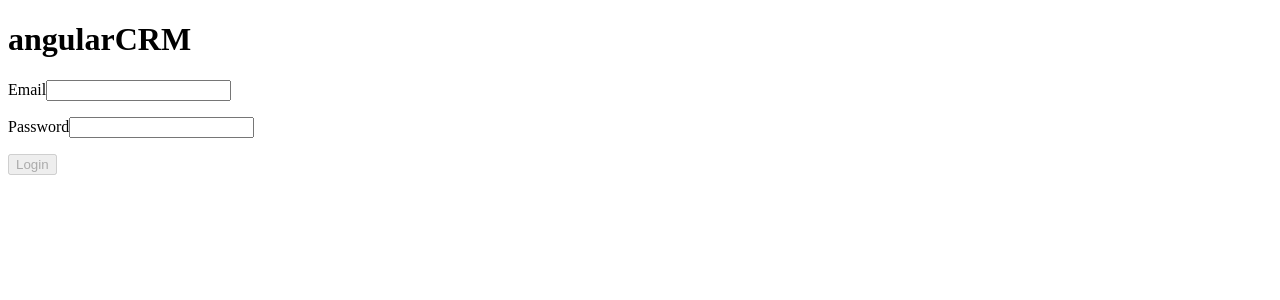
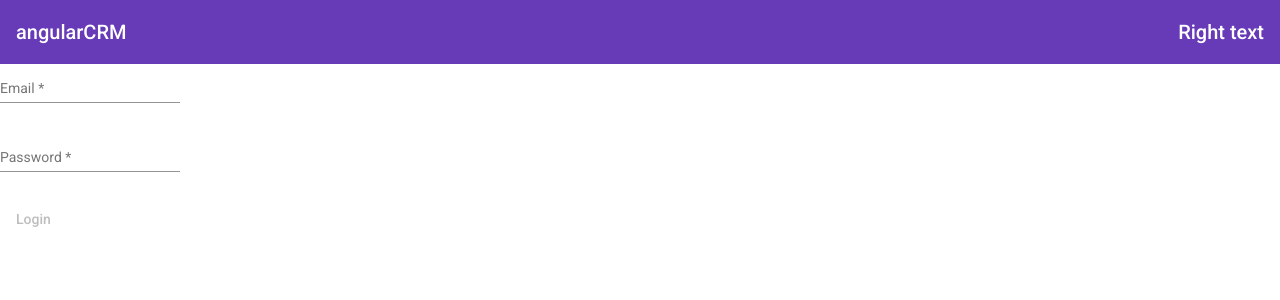
Before and after one commit to jollivetc/angularCRM-JULY, an Angular app: page / in a window 1280 px wide. Shown: the top 300 px of the page. Built offline with nearby package versions, Linux system fonts and the light colour scheme.

Commit message:
material

```diff
--- a/angular.json
+++ b/angular.json
@@ -31,6 +31,7 @@
               "src/assets"
             ],
             "styles": [
+              "./node_modules/@angular/material/prebuilt-themes/deeppurple-amber.css",
               "src/styles.scss"
             ],
             "scripts": []
@@ -99,6 +100,7 @@
               "src/assets"
             ],
             "styles": [
+              "./node_modules/@angular/material/prebuilt-themes/deeppurple-amber.css",
               "src/styles.scss"
             ],
             "scripts": []
--- a/package.json
+++ b/package.json
@@ -11,10 +11,12 @@
   "private": true,
   "dependencies": {
     "@angular/animations": "~13.2.0",
+    "@angular/cdk": "^13.3.9",
     "@angular/common": "~13.2.0",
     "@angular/compiler": "~13.2.0",
     "@angular/core": "~13.2.0",
     "@angular/forms": "~13.2.0",
+    "@angular/material": "^13.3.9",
     "@angular/platform-browser": "~13.2.0",
     "@angular/platform-browser-dynamic": "~13.2.0",
     "@angular/router": "~13.2.0",
--- /dev/null
+++ b/src/app/app-material.module.ts
@@ -0,0 +1,14 @@
+import { NgModule } from '@angular/core';
+import {MatToolbarModule} from '@angular/material/toolbar'
+import {MatFormFieldModule} from '@angular/material/form-field'
+import {MatButtonModule} from '@angular/material/button'
+import {MatInputModule} from '@angular/material/input'
+
+const importExport = [MatToolbarModule, MatFormFieldModule, MatButtonModule, MatInputModule]
+
+@NgModule({
+  declarations: [],
+  imports: importExport,
+  exports: importExport
+})
+export class AppMaterialModule { }
--- a/src/app/app.component.html
+++ b/src/app/app.component.html
@@ -1,3 +1,8 @@
-<h1>{{title}}</h1>
+<mat-toolbar color="primary">
+  <span>{{title}}</span>
+  <span class="fill-remaining-space"></span>
+  <span>Right text</span>
+</mat-toolbar>
+
 
 <crm-login></crm-login>
--- a/src/app/app.component.scss
+++ b/src/app/app.component.scss
@@ -1,3 +1,7 @@
 .red {
   background-color: red;
 }
+
+.fill-remaining-space {
+  flex: 1 1 auto
+}
--- a/src/app/app.module.ts
+++ b/src/app/app.module.ts
@@ -4,6 +4,8 @@ import { FormsModule, ReactiveFormsModule } from '@angular/forms'
 import { AppRoutingModule } from './app-routing.module';
 import { AppComponent } from './app.component';
 import { LoginComponent } from './login/login.component';
+import { BrowserAnimationsModule } from '@angular/platform-browser/animations';
+import { AppMaterialModule } from './app-material.module';
 
 @NgModule({
   declarations: [
@@ -14,7 +16,9 @@ import { LoginComponent } from './login/login.component';
     BrowserModule,
     FormsModule,
     ReactiveFormsModule,
-    AppRoutingModule
+    AppRoutingModule,
+    BrowserAnimationsModule,
+    AppMaterialModule
   ],
   providers: [],
   bootstrap: [AppComponent]
--- a/src/app/login/login.component.html
+++ b/src/app/login/login.component.html
@@ -1,20 +1,24 @@
 <div>
   <form [formGroup]="loginForm" (ngSubmit)="onSubmit()">
     <p>
-      <label for="login">Email</label>
-      <input id="login" formControlName="login"/>
-      <span *ngIf="loginForm.get('login')?.touched || loginForm.get('login')?.dirty
-                        && loginForm.get('login')?.errors">
-          <span *ngIf="loginForm.get('login')?.errors?.['required']">required</span>
-          <span *ngIf="loginForm.get('login')?.errors?.['minlength']">min length</span>
-      </span>
+      <mat-form-field>
+        <mat-label for="login">Email</mat-label>
+        <input matInput id="login" formControlName="login"/>
+        <span *ngIf="loginForm.get('login')?.touched || loginForm.get('login')?.dirty
+                          && loginForm.get('login')?.errors">
+            <span *ngIf="loginForm.get('login')?.errors?.['required']">required</span>
+            <span *ngIf="loginForm.get('login')?.errors?.['minlength']">min length</span>
+        </span>
+      </mat-form-field>
     </p>
     <p>
-      <label for="password">Password</label>
-      <input id="password" type="password" formControlName="password"/>
+      <mat-form-field>
+        <mat-label for="password">Password</mat-label>
+        <input matInput id="password" type="password" formControlName="password"/>
+      </mat-form-field>
     </p>
     <p>
-      <button type="submit"
+      <button mat-button type="submit" color="primary"
               [disabled]="!loginForm.valid">Login</button>
     </p>
   </form>
--- a/src/index.html
+++ b/src/index.html
@@ -6,8 +6,11 @@
   <base href="/">
   <meta name="viewport" content="width=device-width, initial-scale=1">
   <link rel="icon" type="image/x-icon" href="favicon.ico">
+  <link rel="preconnect" href="https://fonts.gstatic.com">
+  <link href="https://fonts.googleapis.com/css2?family=Roboto:wght@300;400;500&display=swap" rel="stylesheet">
+  <link href="https://fonts.googleapis.com/icon?family=Material+Icons" rel="stylesheet">
 </head>
-<body>
+<body class="mat-typography">
   <crm-root></crm-root>
 </body>
 </html>
--- a/src/styles.scss
+++ b/src/styles.scss
@@ -1 +1,4 @@
 /* You can add global styles to this file, and also import other style files */
+
+html, body { height: 100%; }
+body { margin: 0; font-family: Roboto, "Helvetica Neue", sans-serif; }
```
Also changed, not shown: 1 other file (tests, documents, lock files or other folders).
